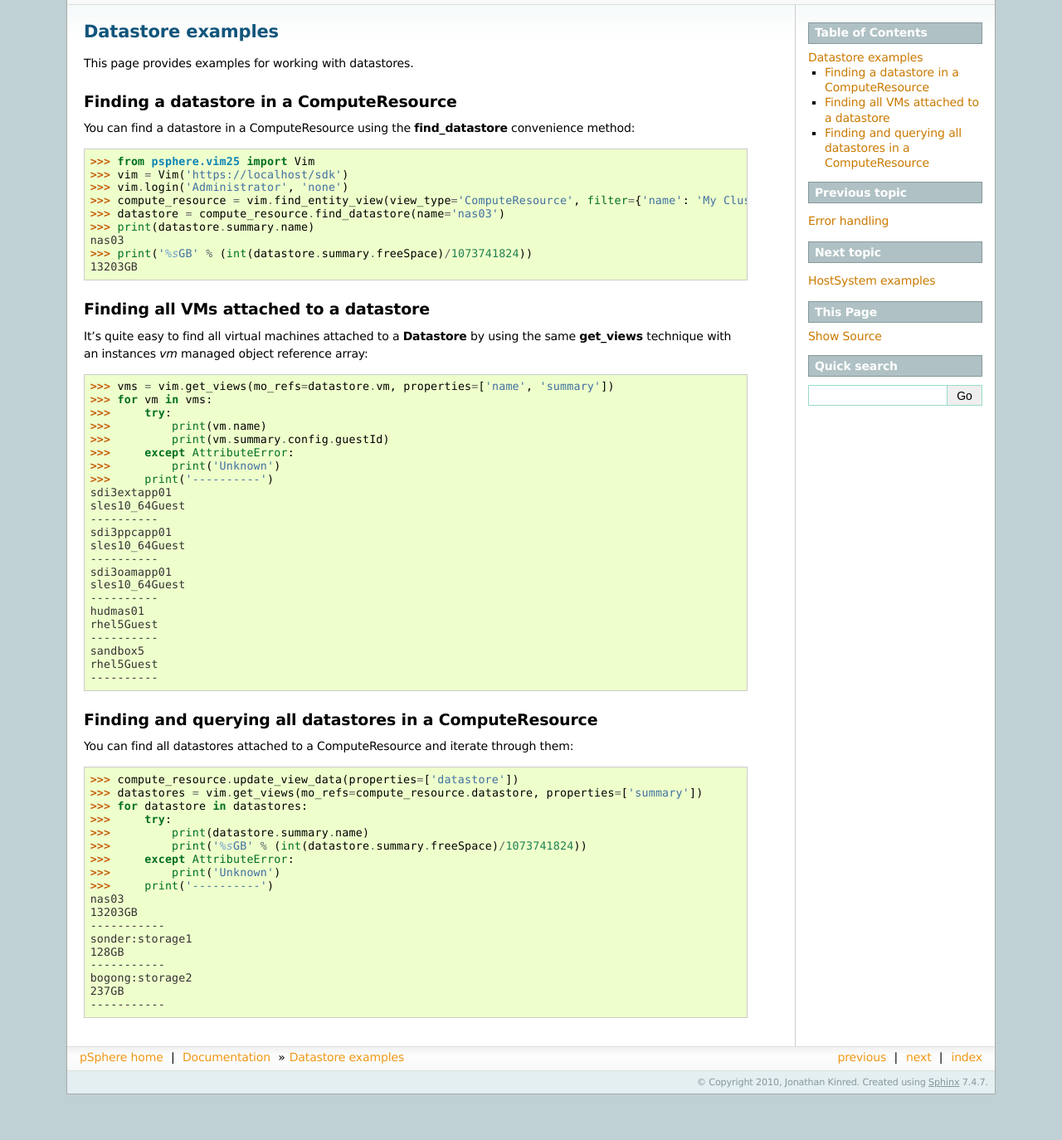
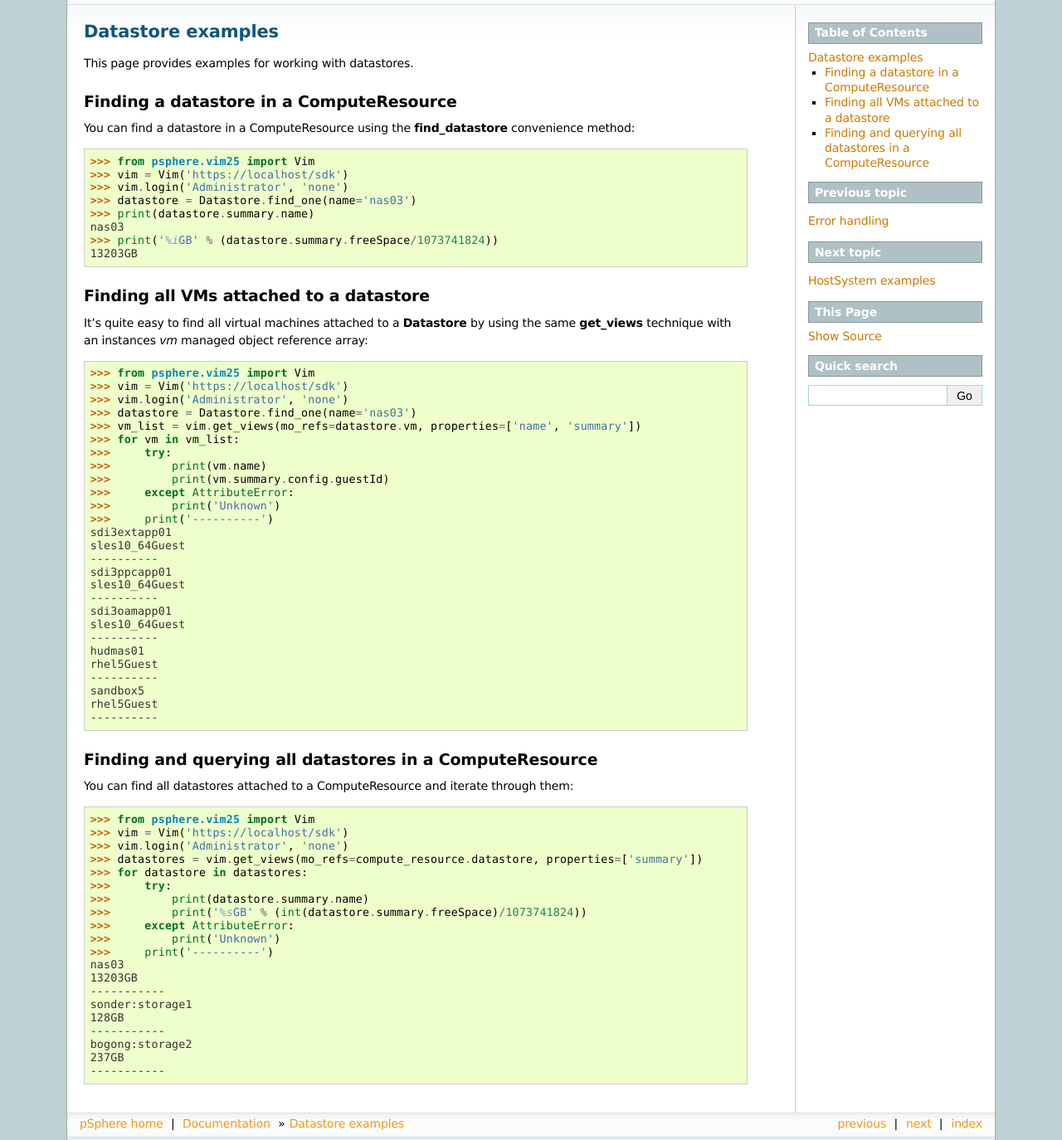
Before and after one commit to psphere-project/psphere, a Sphinx documentation site: the page built from doc/datastore.rst, in a window 1280 px wide and 1400 px high, scrolled down 330 px, cut to the strip 26-1400 px from the top of the window. Shown: the whole strip at 83% size. Built offline with Sphinx 7.4.7, drawn with Linux system fonts in a browser that asks for light colours; before the commit the page ends 1675 px from its top, so only the background shows below that.

Commit message:
Update datastore documentation to reflect new API and functions

```diff
--- a/doc/datastore.rst
+++ b/doc/datastore.rst
@@ -13,11 +13,10 @@ convenience method::
     >>> from psphere.vim25 import Vim
     >>> vim = Vim('https://localhost/sdk')
     >>> vim.login('Administrator', 'none')
-    >>> compute_resource = vim.find_entity_view(view_type='ComputeResource', filter={'name': 'My Cluster'})
-    >>> datastore = compute_resource.find_datastore(name='nas03')
+    >>> datastore = Datastore.find_one(name='nas03')
     >>> print(datastore.summary.name)
     nas03
-    >>> print('%sGB' % (int(datastore.summary.freeSpace)/1073741824))
+    >>> print('%iGB' % (datastore.summary.freeSpace/1073741824))
     13203GB
 
 
@@ -28,8 +27,12 @@ It's quite easy to find all virtual machines attached to a **Datastore** by
 using the same **get_views** technique with an instances *vm* managed object
 reference array::
 
-    >>> vms = vim.get_views(mo_refs=datastore.vm, properties=['name', 'summary'])
-    >>> for vm in vms:
+    >>> from psphere.vim25 import Vim
+    >>> vim = Vim('https://localhost/sdk')
+    >>> vim.login('Administrator', 'none')
+    >>> datastore = Datastore.find_one(name='nas03')
+    >>> vm_list = vim.get_views(mo_refs=datastore.vm, properties=['name', 'summary'])
+    >>> for vm in vm_list:
     >>>     try:
     >>>         print(vm.name)
     >>>         print(vm.summary.config.guestId)
@@ -60,7 +63,9 @@ Finding and querying all datastores in a ComputeResource
 You can find all datastores attached to a ComputeResource and iterate through
 them::
 
-    >>> compute_resource.update_view_data(properties=['datastore'])
+    >>> from psphere.vim25 import Vim
+    >>> vim = Vim('https://localhost/sdk')
+    >>> vim.login('Administrator', 'none')
     >>> datastores = vim.get_views(mo_refs=compute_resource.datastore, properties=['summary'])
     >>> for datastore in datastores:
     >>>     try:
```
